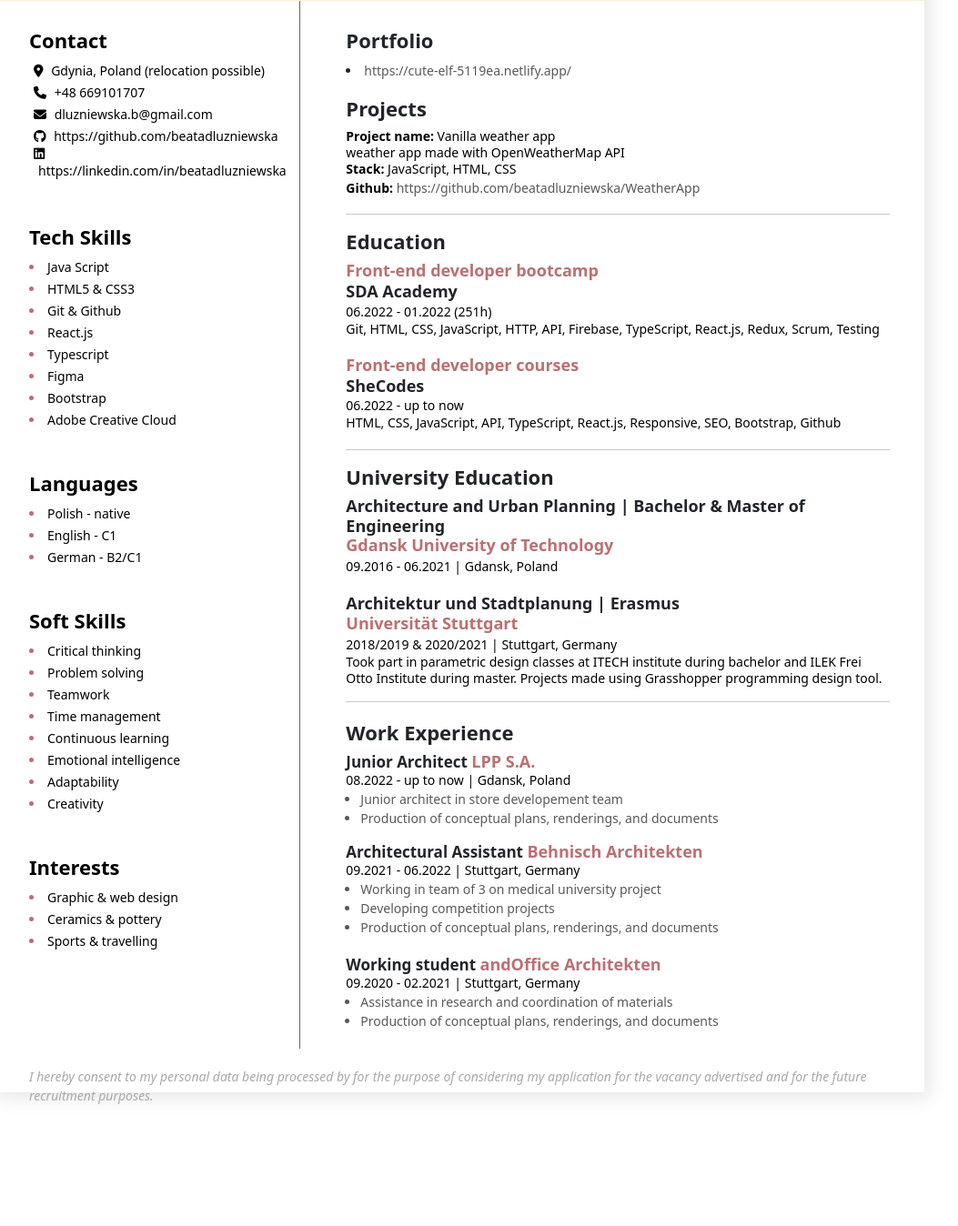
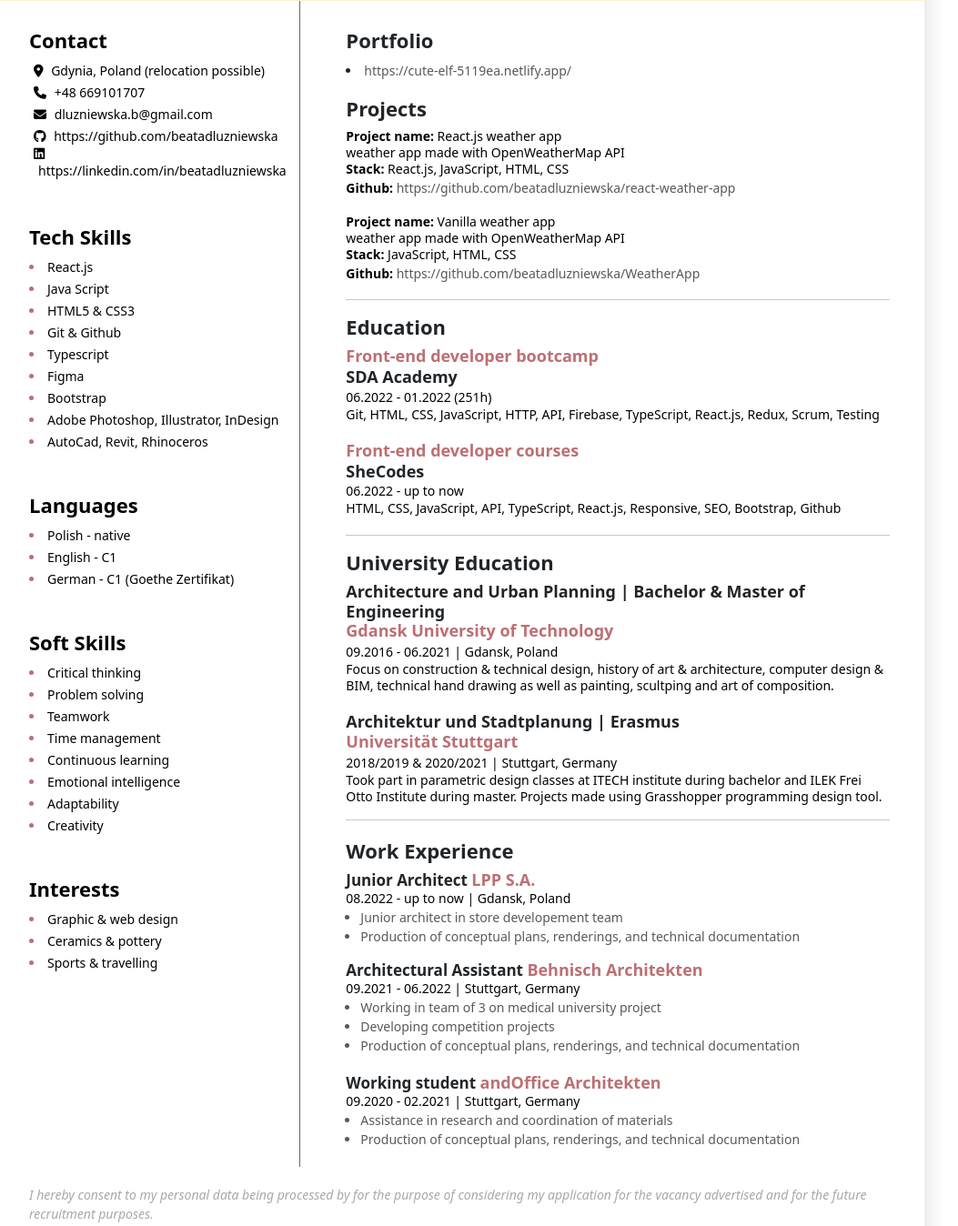
Before and after one commit to beatadluzniewska/CV-BD, a plain HTML site: page index.html in a window 1280 px wide. Shown: the part 359-1707 px from the top of the page at 91% size, without its empty margins (136-1189 px from the left). Before the commit the page ends 1600 px from the top, so only its background shows below. Drawn offline with nearby package versions, Linux system fonts and the light colour scheme.

Commit message:
projects updated

```diff
--- a/index.html
+++ b/index.html
@@ -24,13 +24,13 @@
         </h2>
         <h1>Beata Dluzniewska</h1>
         <p class="description">
-          I am an aspiring junior front-end developer with architectural/designer background. I gained my
+          I am a designer and an aspiring junior front-end developer with architectural background. I gained my
           professional
           experience working at architecture offices in Germany. Due to my
           interest in
           web design and coding I decided to change my career path last year. I am
           constantly learning
-          new skills. My main focus at the moment is Java Script, HTML, CSS. I am also learning React.js
+          new skills. My main focus at the moment are React.js, Java Script, HTML, CSS.
         </p>
       </div>
     </div>
@@ -60,6 +60,9 @@
             <h2 class="header-secondary-left">Tech Skills</h2>
             <ul class="list-secondary">
               <li>
+                <span class="list-secondary-item">React.js</span>
+              </li>
+              <li>
                 <span class="list-secondary-item">Java Script</span>
               </li>
               <li>
@@ -68,9 +71,7 @@
               <li>
                 <span class="list-secondary-item">Git & Github</span>
               </li>
-              <li>
-                <span class="list-secondary-item">React.js</span>
-              </li>
+
               <li>
                 <span class="list-secondary-item">Typescript</span>
               </li>
@@ -81,7 +82,10 @@
                 <span class="list-secondary-item">Bootstrap</span>
               </li>
               <li>
-                <span class="list-secondary-item">Adobe Creative Cloud</span>
+                <span class="list-secondary-item">Adobe Photoshop, Illustrator, InDesign</span>
+              </li>
+              <li>
+                <span class="list-secondary-item">AutoCad, Revit, Rhinoceros </span>
               </li>
             </ul>
           </div>
@@ -95,7 +99,7 @@
                 <span class="list-secondary-item">English - C1</span>
               </li>
               <li>
-                <span class="list-secondary-item">German - B2/C1</span>
+                <span class="list-secondary-item">German - C1 (Goethe Zertifikat)</span>
               </li>
             </ul>
           </div>
@@ -159,6 +163,13 @@
           <h2 class="header-primary">Projects</h2>
           <div class="duties">
             <p>
+              <b>Project name:</b> React.js weather app</br>
+              weather app made with OpenWeatherMap API</br>
+              <b>Stack:</b> React.js, JavaScript, HTML, CSS</br>
+              <b>Github:</b> <a href="https://github.com/beatadluzniewska/react-weather-app" target="_blank"
+                class="list-primary-item">https://github.com/beatadluzniewska/react-weather-app</a>
+            </p>
+            <p>
               <b>Project name:</b> Vanilla weather app</br>
               weather app made with OpenWeatherMap API</br>
               <b>Stack:</b> JavaScript, HTML, CSS</br>
@@ -209,6 +220,8 @@
               <p class="study-date">
                 09.2016 - 06.2021 | Gdansk, Poland
               </p>
+              <p class="duties">Focus on construction & technical design, history of art & architecture, computer
+                design & BIM, technical hand drawing as well as painting, scultping and art of composition.</p>
             </div>
             <div>
 
@@ -245,7 +258,7 @@
                 </li>
                 <li>
                   Production of conceptual plans, renderings, and
-                  documents
+                  technical documentation
                 </li>
               </ul>
             </div>
@@ -266,7 +279,7 @@
                 </li>
                 <li>
                   Production of conceptual plans, renderings, and
-                  documents
+                  technical documentation
                 </li>
               </ul>
             </div>
@@ -284,7 +297,7 @@
                 </li>
                 <li>
                   Production of conceptual plans, renderings, and
-                  documents
+                  technical documentation
                 </li>
               </ul>
             </div>
--- a/styles.css
+++ b/styles.css
@@ -16,7 +16,7 @@ h2.job-title {
 .wrapper {
   background: #ffffff;
   box-shadow: 6px 6px 20px rgba(0, 0, 0, 0.1);
-  height: 1520px;
+  height: 1700px;
   width: 1024px;
   margin: 0 auto;
 }
```
